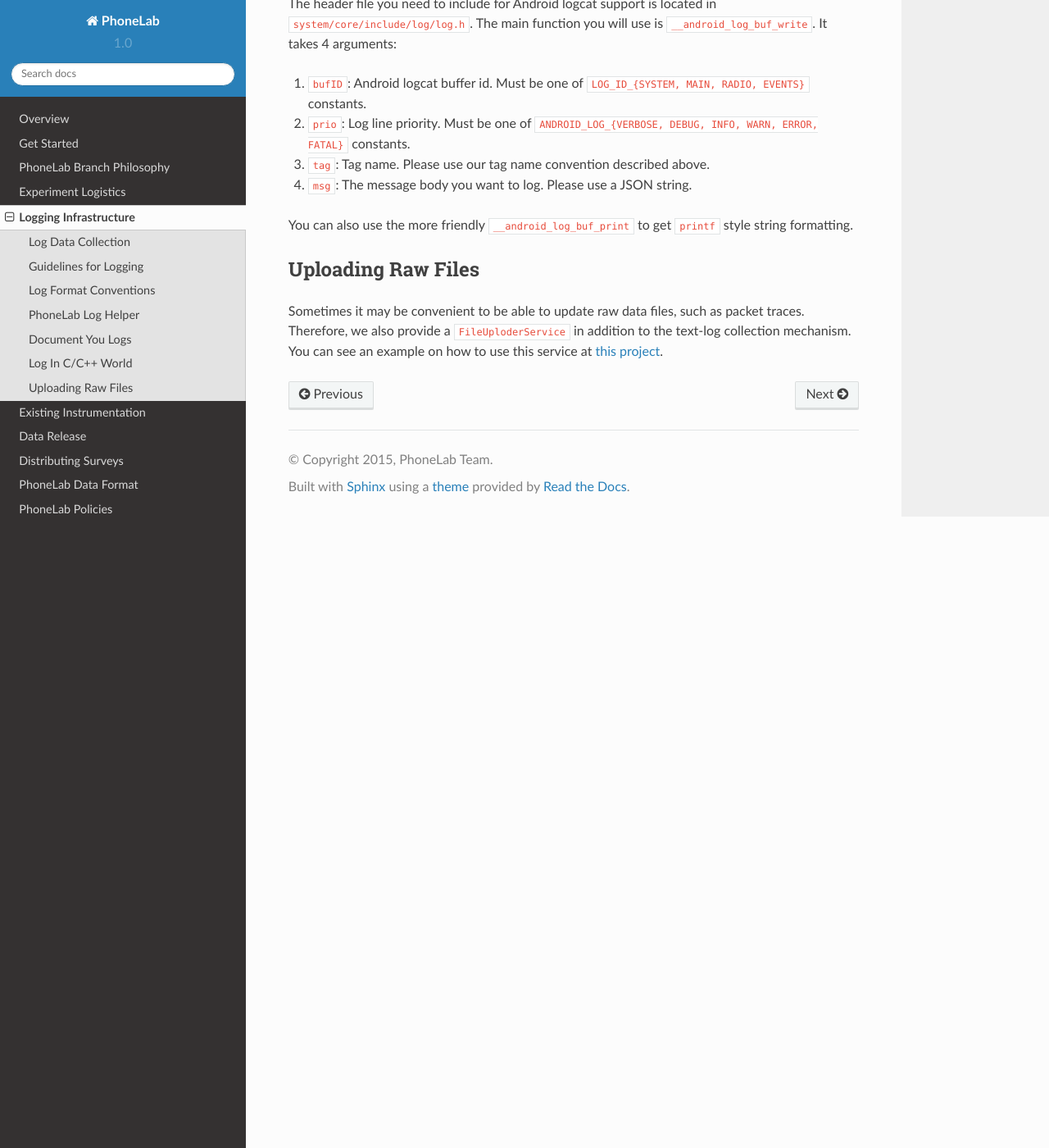
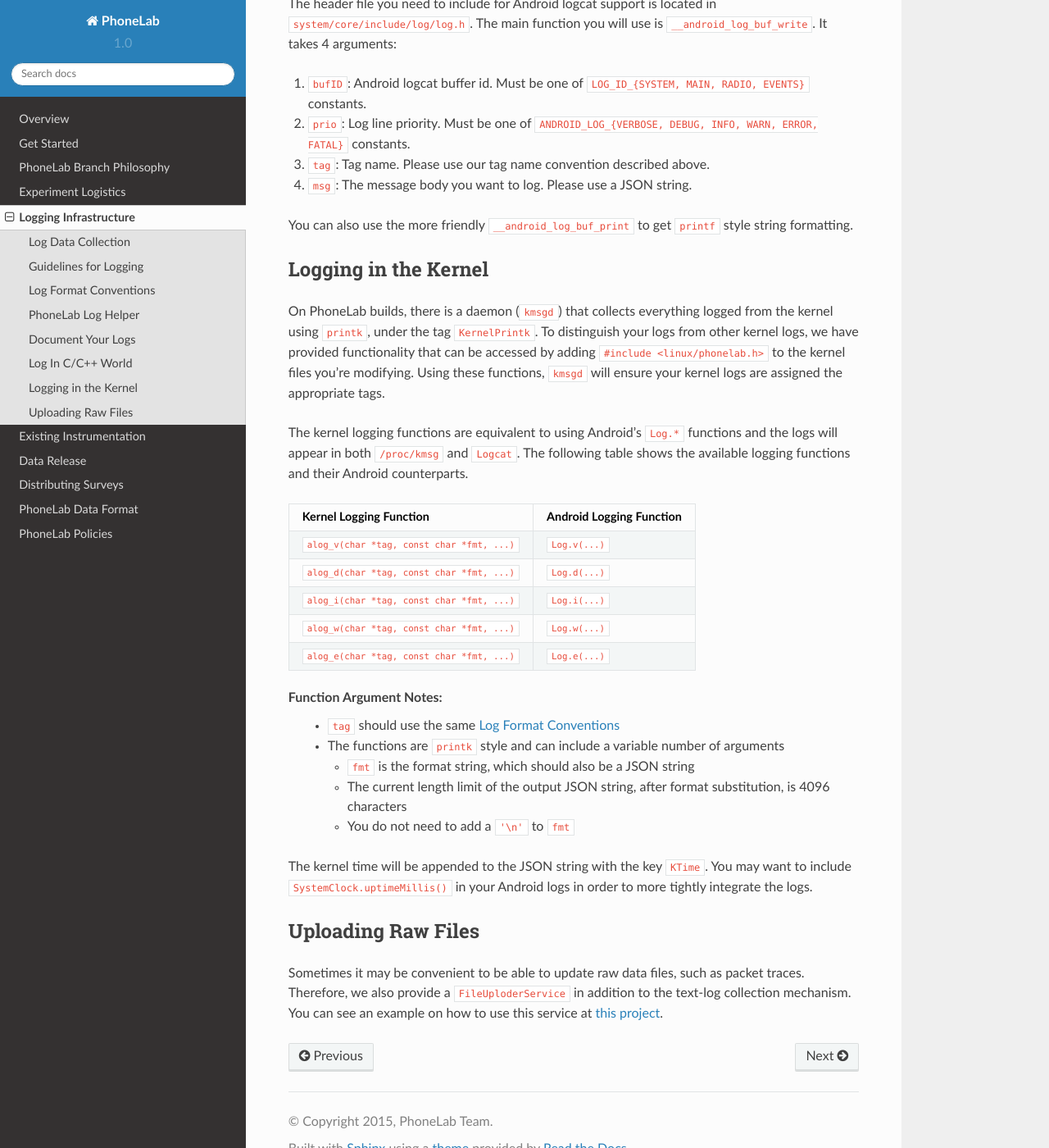
Before and after one commit to blue-systems-group/project.phonelab.doc, a Sphinx documentation site: the page built from source/logging.rst, in a window 1280 px wide and 1400 px high, scrolled down 3699 px. Shown: the whole window at 82% size. Built offline with Sphinx 7.4.7 and the Read the Docs theme 2.0.0, drawn with Linux system fonts in a browser that asks for light colours; formulas are drawn with MathJax 3; some of the changed text lies outside the part shown.

Commit message:
Added documentation for kernel logging.  Also, fixed section heading typo.

```diff
--- a/source/logging.rst
+++ b/source/logging.rst
@@ -75,6 +75,7 @@
    post-processing language. Writing tools based on regular-expressions is
    tedious and terrible.
 
+.. _conventions:
 
 Log Format Conventions
 ----------------------
@@ -164,8 +165,8 @@
    some event happened.
 
 
-Document You Logs
------------------
+Document Your Logs
+------------------
 
 To help us keep an record of what have been logged, we require you comment you
 logs in a specific way so that we can automate the process of traversing the
@@ -226,6 +227,45 @@
 style string formatting.
 
 
+Logging in the Kernel
+---------------------
+
+On PhoneLab builds, there is a daemon (``kmsgd``) that collects everything logged
+from the kernel using ``printk``, under the tag ``KernelPrintk``.  To distinguish
+your logs from other kernel logs, we have provided functionality that can be accessed
+by adding ``#include <linux/phonelab.h>`` to the kernel files you're modifying.
+Using these functions, ``kmsgd`` will ensure your kernel logs are assigned the
+appropriate tags.
+
+The kernel logging functions are equivalent to using Android's ``Log.*`` functions
+and the logs will appear in both ``/proc/kmsg`` and ``Logcat``. The following table shows the
+available logging functions and their Android counterparts.
+
++---------------------------------------------+---------------------------+
+| Kernel Logging Function                     | Android Logging Function  |
++=============================================+===========================+
+| ``alog_v(char *tag, const char *fmt, ...)`` | ``Log.v(...)``            |
++---------------------------------------------+---------------------------+
+| ``alog_d(char *tag, const char *fmt, ...)`` | ``Log.d(...)``            |
++---------------------------------------------+---------------------------+
+| ``alog_i(char *tag, const char *fmt, ...)`` | ``Log.i(...)``            |
++---------------------------------------------+---------------------------+
+| ``alog_w(char *tag, const char *fmt, ...)`` | ``Log.w(...)``            |
++---------------------------------------------+---------------------------+
+| ``alog_e(char *tag, const char *fmt, ...)`` | ``Log.e(...)``            |
++---------------------------------------------+---------------------------+
+
+Function Argument Notes:
+ * ``tag`` should use the same :ref:`conventions`
+ * The functions are ``printk`` style and can include a variable number of arguments
+
+   * ``fmt`` is the format string, which should also be a JSON string
+   * The current length limit of the output JSON string, after format substitution, is 4096 characters
+   * You do not need to add a ``'\n'`` to ``fmt``
+
+The kernel time will be appended to the JSON string with the key ``KTime``.  You may want to include
+``SystemClock.uptimeMillis()`` in your Android logs in order to more tightly integrate the logs.
+
 Uploading Raw Files
 -------------------
 
```
